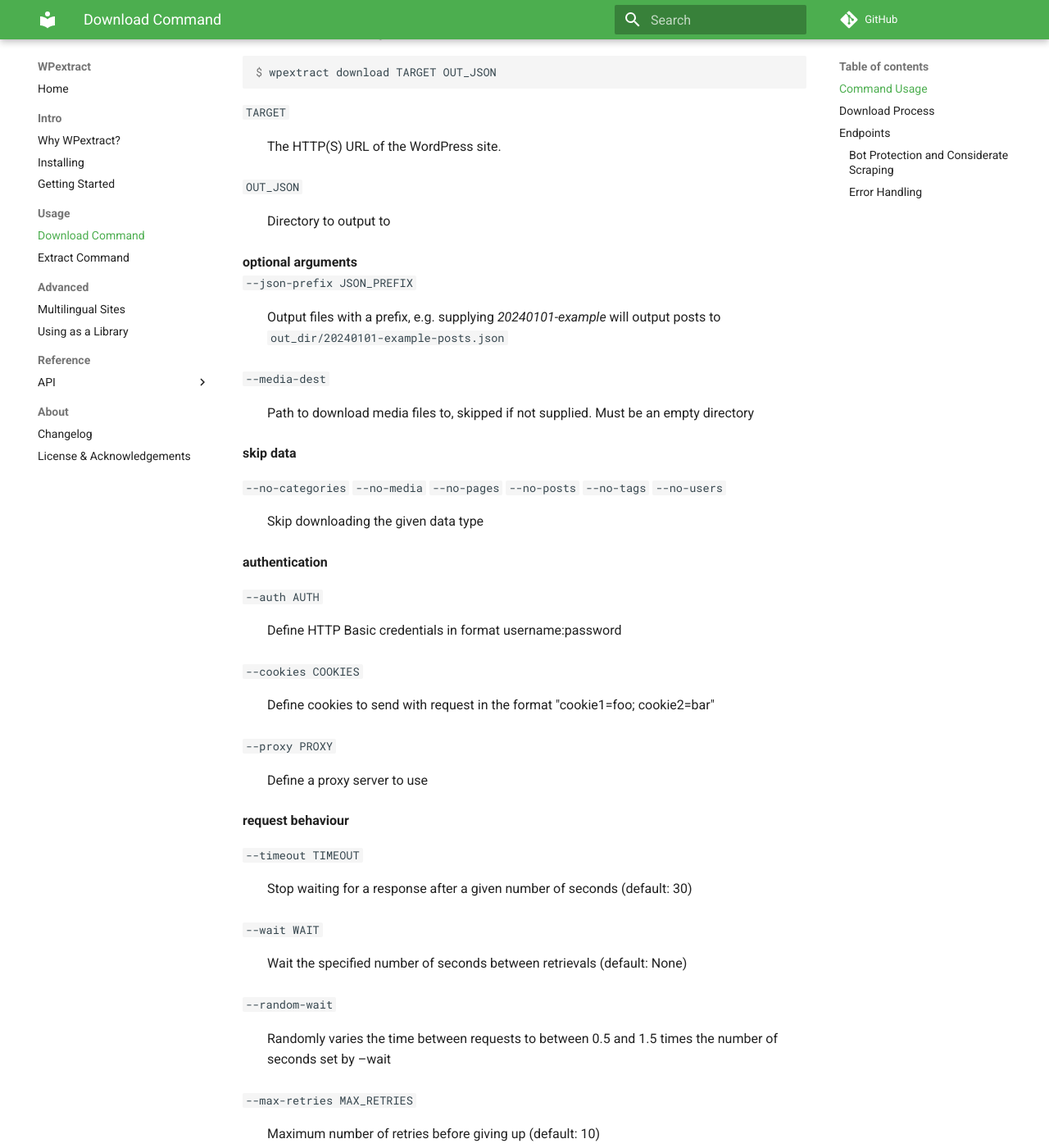
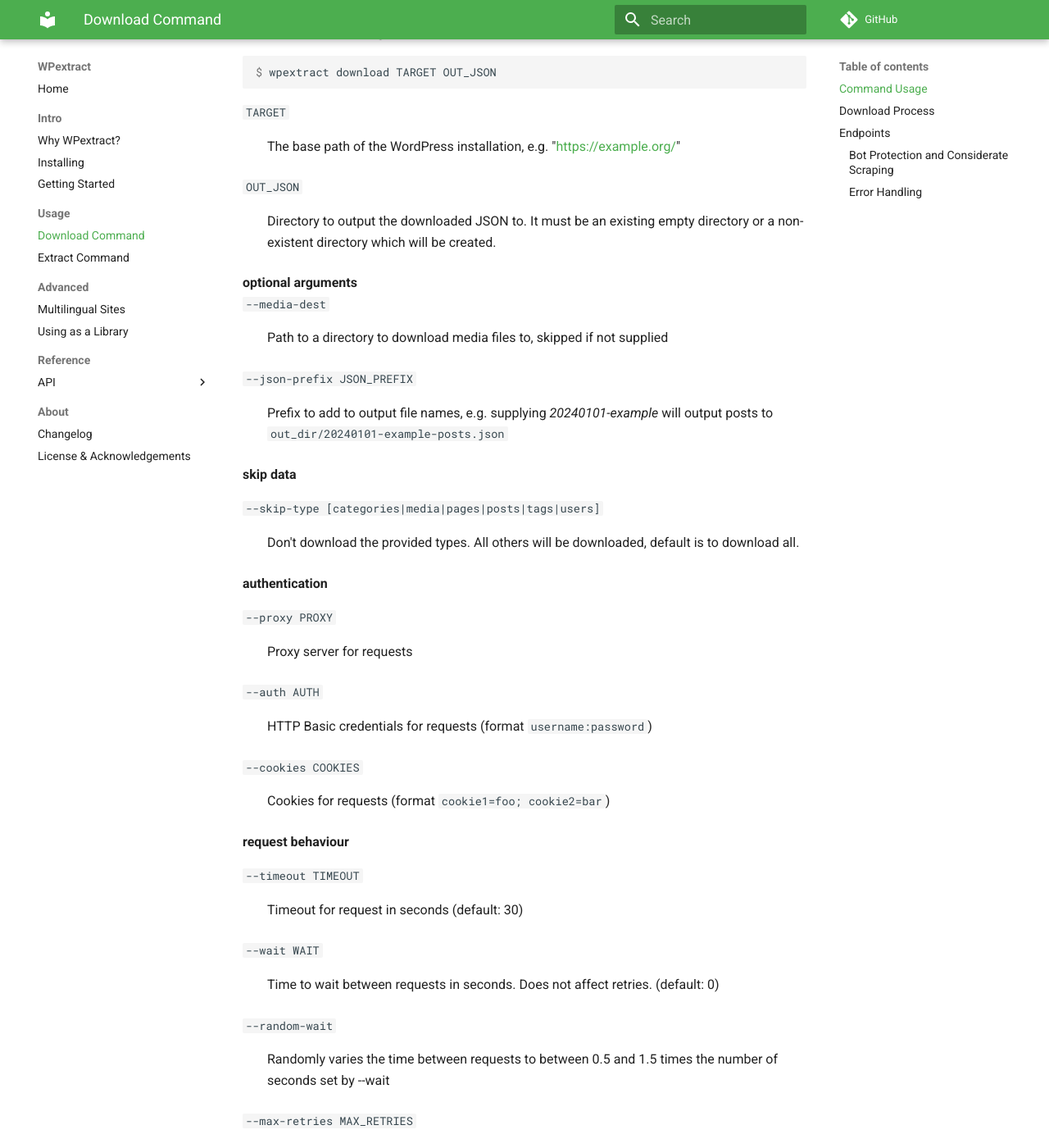
Before and after one commit to GateNLP/wpextract, an MkDocs documentation site: the page built from docs/usage/download.md, in a window 1280 px wide and 1400 px high, scrolled down 228 px. Shown: the whole window at 82% size. Built offline with MkDocs 1.6.1 and Material for MkDocs 9.7.7, drawn with Linux system fonts in a browser that asks for light colours; comment, search, counter and statistics services are not loaded; some of the changed text lies outside the part shown.

Commit message:
update docs for cli

````diff
--- a/docs/usage/download.md
+++ b/docs/usage/download.md
@@ -9,44 +9,46 @@
 ```
 
 `TARGET`
-: The HTTP(S) URL of the WordPress site.
+:  The base path of the WordPress installation, e.g.
+  "https://example.org/"
 
 `OUT_JSON`
-: Directory to output to
+: Directory to output the downloaded JSON to. It must be an
+  existing empty directory or a non-existent directory which will be created.
 
 **optional arguments**
+`--media-dest`
+: Path to a directory to download media files to, skipped if not supplied
+
 `--json-prefix JSON_PREFIX`
-: Output files with a prefix, e.g. supplying _20240101-example_ will output posts to `out_dir/20240101-example-posts.json`
-
-`--media-dest`
-: Path to download media files to, skipped if not supplied. Must be an empty directory
+:  Prefix to add to output file names, e.g. supplying _20240101-example_ will output posts to `out_dir/20240101-example-posts.json`
 
 **skip data**
 
-`--no-categories` `--no-media` `--no-pages` `--no-posts` `--no-tags` `--no-users`
-: Skip downloading the given data type
+`--skip-type [categories|media|pages|posts|tags|users]`
+:  Don't download the provided types. All others will be downloaded, default is to download all.
 
 **authentication**
 
+`--proxy PROXY`
+: Proxy server for requests
+
 `--auth AUTH`
-: Define HTTP Basic credentials in format username:password
+: HTTP Basic credentials for requests (format `username:password`)
 
 `--cookies COOKIES`
-: Define cookies to send with request in the format "cookie1=foo; cookie2=bar"
-
-`--proxy PROXY`
-: Define a proxy server to use
+:  Cookies for requests (format `cookie1=foo; cookie2=bar`)
 
 **request behaviour**
 
 `--timeout TIMEOUT`
-: Stop waiting for a response after a given number of seconds (default: 30)
+: Timeout for request in seconds (default: 30)
 
 `--wait WAIT`
-: Wait the specified number of seconds between retrievals (default: None)
+:  Time to wait between requests in seconds. Does not affect retries. (default: 0)
 
 `--random-wait`
-: Randomly varies the time between requests to between 0.5 and 1.5 times the number of seconds set by –wait
+: Randomly varies the time between requests to between 0.5 and 1.5 times the number of seconds set by --wait
 
 `--max-retries MAX_RETRIES`
 : Maximum number of retries before giving up (default: 10)
@@ -59,11 +61,11 @@
 
 **logging**
 
-`--log LOG`, `-l LOG`
-: Log outputs to this file instead of stdout.
+`--log FILE`, `-l FILE`
+: File to log to, will suppress stdout.
 
 `--verbose`, `-v`
-: Show additional debug logs
+: Increase log level to include debug logs
 
 ## Download Process
 
````
Also changed, not shown: docs/usage/extract.md (+6 -7 lines), 2 other files.
